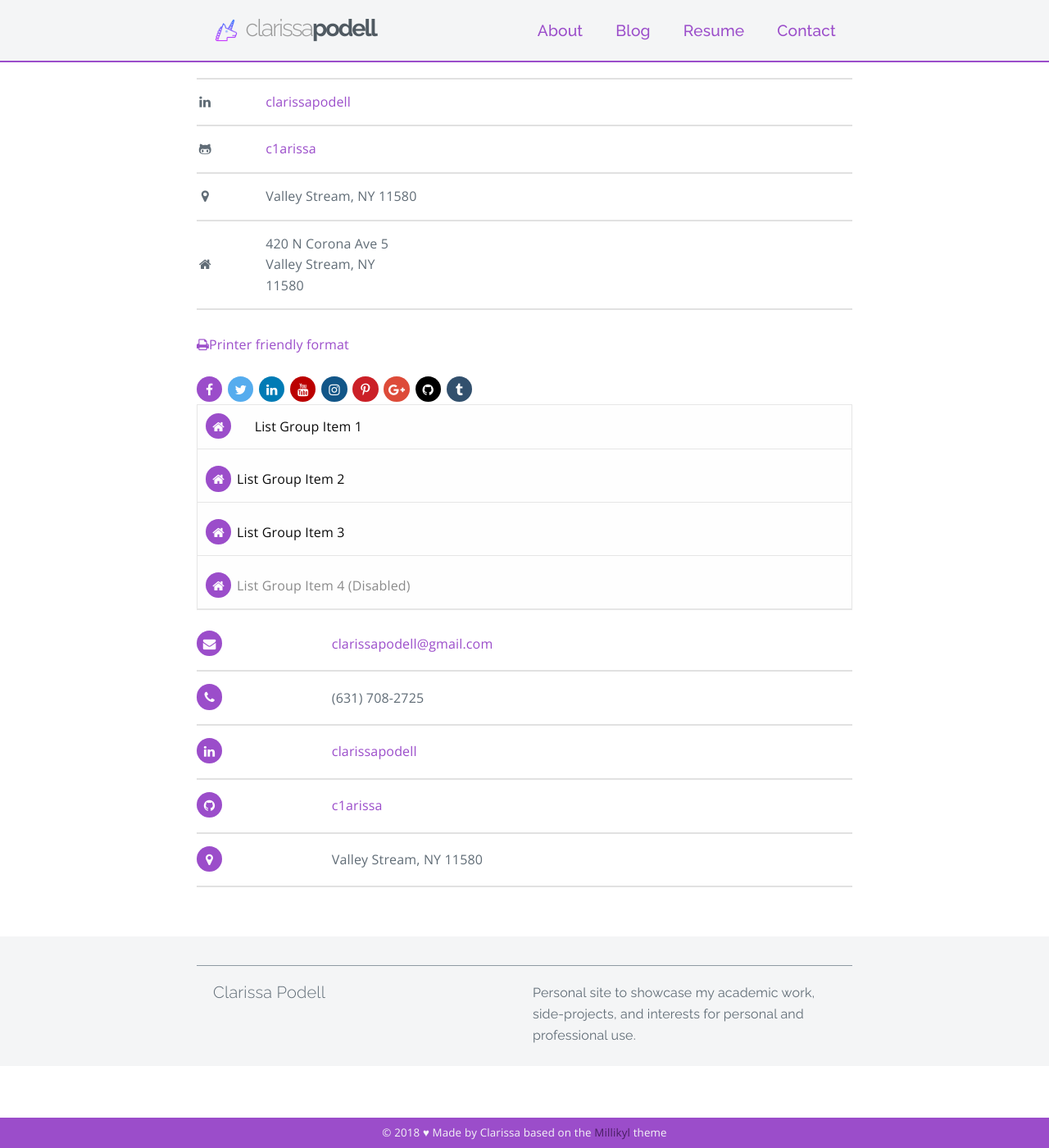
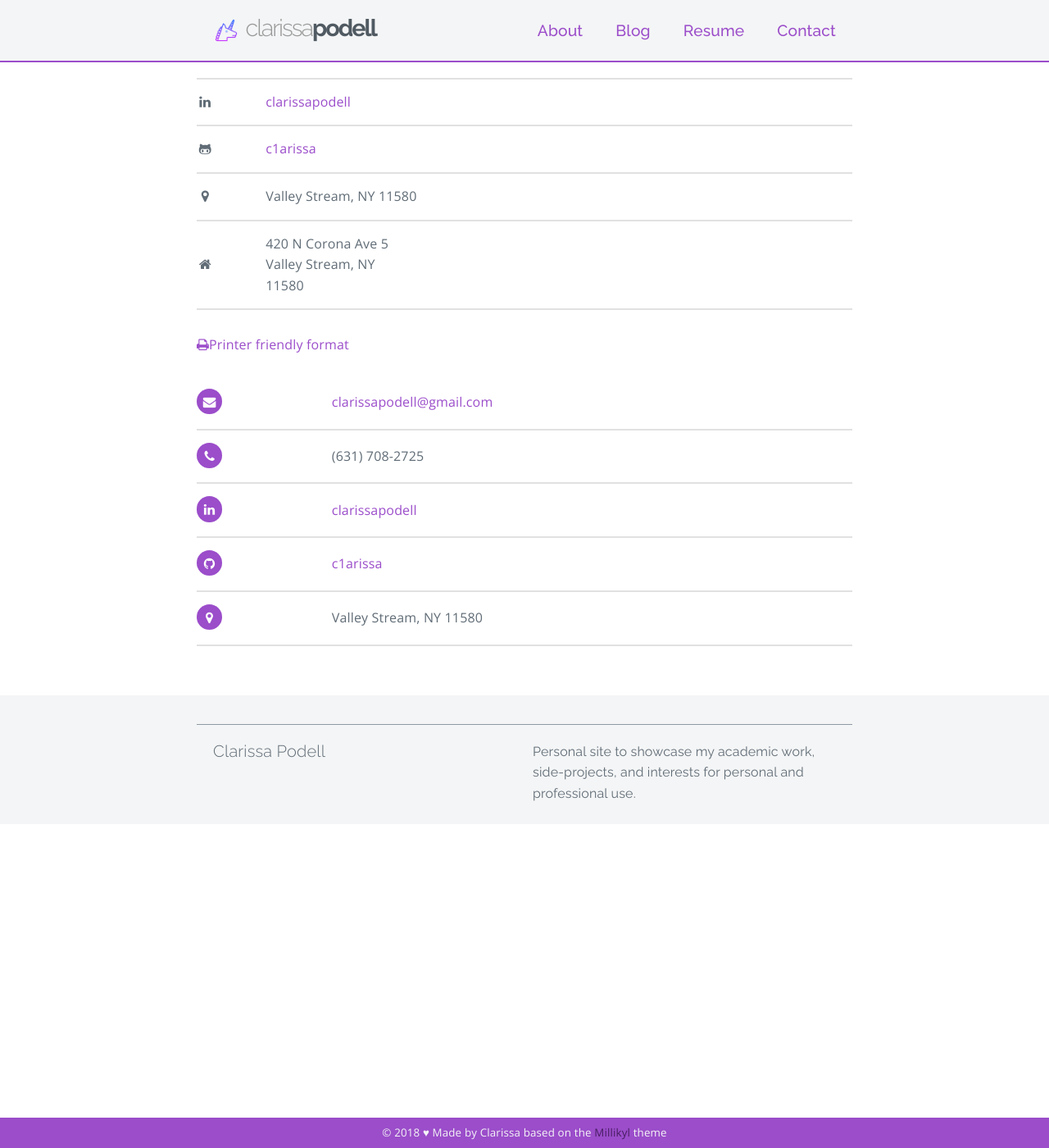
Before and after one commit to c1arissa/c1arissa.github.io, a Jekyll site: the page built from contact.md, in a window 1280 px wide and 1400 px high, scrolled down 256 px. Shown: the whole window at 82% size. Built offline with Jekyll 4.4.1, drawn with Linux system fonts in a browser that asks for light colours; nearby versions of some CDN libraries; a style sheet for code colours, icons or effects is not loaded; some of the changed lines change nothing that is shown.

Commit message:
Update contact.md

```diff
--- a/contact.md
+++ b/contact.md
@@ -13,59 +13,7 @@ permalink: /contact/
 
 <a href="javascript:window.print()" class="social-icons" title="Printer friendly format"><i class="fa fa-print"></i>Printer friendly format</a>
 
-
 <style>
-.list-group {
-  margin-bottom: 1rem;
-  border: 1px solid #e6e6e6;
-  border-radius: 0;
-  background: #fefefe;
-  box-shadow: none;
-  overflow: hidden;
-  color: #0a0a0a;
-  list-style: none;
-}
-
-.list-group > :last-child {
-  margin-bottom: 0;
-}
-
-.list-group-item {
-  padding: 1rem;
-  border-bottom: 1px solid #e6e6e6;
-}
-
-.list-group-item > :last-child {
-  margin-bottom: 0;
-  border-bottom: none;
-}
-
-.list-group-item.active {
-  color: #fefefe;
-  background-color: #1779ba;
-  border-color: 1px solid #1779ba;
-}
-
-.list-group-item:hover, .list-group-item:focus {
-  background-color: #e6e6e6;
-}
-
-.list-group-item:hover.active, .list-group-item:focus.active {
-  background-color: #1779ba;
-}
-
-.list-group-item.disabled, .list-group-item.disabled:hover, .list-group-item.disabled:focus, .list-group-item[disabled], .list-group-item[disabled]:hover, .list-group-item[disabled]:focus {
-  color: #8a8a8a;
-  cursor: not-allowed;
-  background-color: #fefefe;
-}
-</style>
-
-
-<style>
-@charset "UTF-8";
-
-
 .rounded-social-buttons .social-button {
   display: inline-block;
   position: relative;
@@ -86,144 +34,7 @@ permalink: /contact/
   margin-bottom: 0.25rem;
   background: #9b4dca;
 }
-
-.rounded-social-buttons .social-button.twitter {
-  background: #55acee;
-}
-
-.rounded-social-buttons .social-button.twitter:hover, .rounded-social-buttons .social-button.twitter:focus {
-  color: #55acee;
-  background: #fefefe;
-  border-color: #55acee;
-}
-
-.rounded-social-buttons .social-button.linkedin {
-  background: #007bb5;
-}
-
-.rounded-social-buttons .social-button.linkedin:before {
-  font-family: "FontAwesome";
-  content: "";
-}
-
-.rounded-social-buttons .social-button.linkedin:hover, .rounded-social-buttons .social-button.linkedin:focus {
-  color: #007bb5;
-  background: #fefefe;
-  border-color: #007bb5;
-}
-
-.rounded-social-buttons .social-button.youtube {
-  background: #bb0000;
-}
-
-.rounded-social-buttons .social-button.youtube:before {
-  font-family: "FontAwesome";
-  content: "";
-}
-
-.rounded-social-buttons .social-button.youtube:hover, .rounded-social-buttons .social-button.youtube:focus {
-  color: #bb0000;
-  background: #fefefe;
-  border-color: #bb0000;
-}
-
-.rounded-social-buttons .social-button.instagram {
-  background: #125688;
-}
-
-.rounded-social-buttons .social-button.instagram:before {
-  font-family: "FontAwesome";
-  content: "";
-}
-
-.rounded-social-buttons .social-button.instagram:hover, .rounded-social-buttons .social-button.instagram:focus {
-  color: #125688;
-  background: #fefefe;
-  border-color: #125688;
-}
-
-.rounded-social-buttons .social-button.pinterest {
-  background: #cb2027;
-}
-
-.rounded-social-buttons .social-button.pinterest:before {
-  font-family: "FontAwesome";
-  content: "";
-}
-
-.rounded-social-buttons .social-button.pinterest:hover, .rounded-social-buttons .social-button.pinterest:focus {
-  color: #cb2027;
-  background: #fefefe;
-  border-color: #cb2027;
-}
-
-.rounded-social-buttons .social-button.google-plus {
-  background: #dd4b39;
-}
-
-.rounded-social-buttons .social-button.google-plus:before {
-  font-family: "FontAwesome";
-  content: "";
-}
-
-.rounded-social-buttons .social-button.google-plus:hover, .rounded-social-buttons .social-button.google-plus:focus {
-  color: #dd4b39;
-  background: #fefefe;
-  border-color: #dd4b39;
-}
-
-.rounded-social-buttons .social-button.github {
-  background: #000000;
-}
-
-.rounded-social-buttons .social-button.github:before {
-  font-family: "FontAwesome";
-  content: "";
-}
-
-.rounded-social-buttons .social-button.github:hover, .rounded-social-buttons .social-button.github:focus {
-  color: #000000;
-  background: #fefefe;
-  border-color: #000000;
-}
-
-.rounded-social-buttons .social-button.tumblr {
-  background: #32506d;
-}
-
-.rounded-social-buttons .social-button.tumblr:before {
-  font-family: "FontAwesome";
-  content: "";
-}
-
-.rounded-social-buttons .social-button.tumblr:hover, .rounded-social-buttons .social-button.tumblr:focus {
-  color: #32506d;
-  background: #fefefe;
-  border-color: #32506d;
-}
 </style>
-
-<div class="rounded-social-buttons">
-  <a class="social-button" href="#"><i class="fa fa-facebook"></i></a>
-  <a class="social-button twitter" href="#"><i class="fa fa-twitter"></i></a>
-  <a class="social-button linkedin" href="#"></a>
-  <a class="social-button youtube" href="#"></a>
-  <a class="social-button instagram" href="#"></a>
-  <a class="social-button pinterest" href="#"></a>
-  <a class="social-button google-plus" href="#"></a>
-  <a class="social-button github" href="#"></a>
-  <a class="social-button tumblr" href="#"></a>
-</div>
-
-
-<div class="rounded-social-buttons">
-<ul class="list-group">
-  <li class="list-group-item"><i class="fa fa-home social-button" aria-hidden="true"></i>&nbsp;&nbsp;&nbsp;&nbsp;&nbsp;&nbsp;List Group Item 1</li>
-  <li class="list-group-item"><i class="fa fa-home social-button" aria-hidden="true"></i> List Group Item 2</li>
-  <li class="list-group-item"><i class="fa fa-home social-button" aria-hidden="true"></i> List Group Item 3</li>
-  <li class="list-group-item disabled"><i class="fa fa-home social-button" aria-hidden="true"></i> List Group Item 4 (Disabled)</li>
-</ul>
-</div>
 
 <div class="rounded-social-buttons">
 <table>
```
